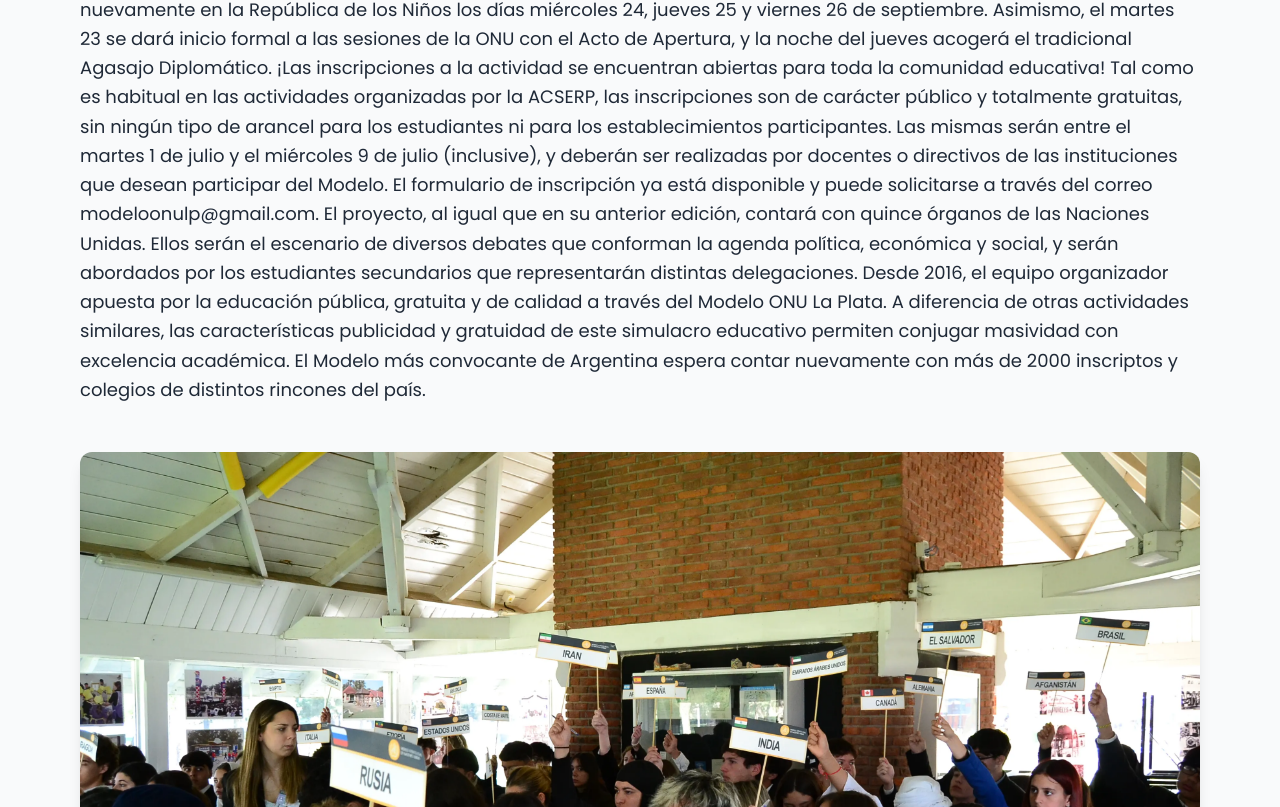
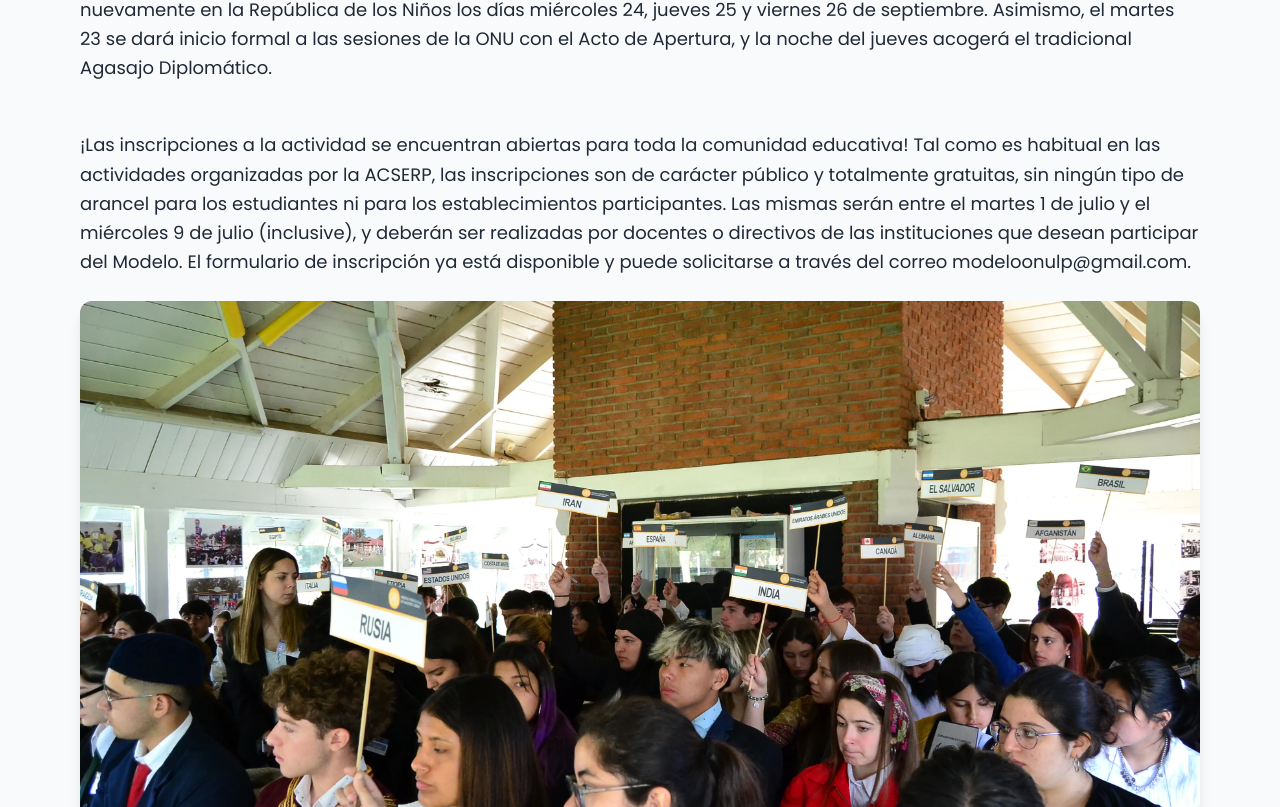
Before and after one commit to UliG1430/acserp-onu-website, a React (Vite) app: page /noticias/10 in a window 1280 px wide. Shown: the part 1093-1900 px from the top of the page. Built offline with nearby package versions, Linux system fonts and the light colour scheme.

Commit message:
mini fixes

```diff
--- a/src/assets/noticias/newsData.js
+++ b/src/assets/noticias/newsData.js
@@ -400,7 +400,7 @@ Los jóvenes y los Coordinadores, invitaron al equipo de No es una copia, Matía
 
 Por su parte, Micaela Mendivil reflexionó sobre el impacto que tiene el Modelo en la formación de los participantes y el interés genuino que despierta en ellos: "Los chicos eligen sentarse a leer qué es lo que está pasando en el mundo, y esas cosas nos ponen muy contentos, porque estamos apostando y formando a futuros líderes que pueden ser de La Plata o de cualquier parte. Y muchos de ellos, como también nos pasó a nosotros, terminamos definiendo nuestra carrera, qué era lo que queríamos hacer, y vemos esa ilusión en ellos, de seguir formándose académicamente…"
 
-No es una copia es el primer programa de streaming de una agencia de noticias de la Ciudad de La Plata. De lunes a viernes, entre las 10 y las 12 de la mañana, ofrece un formato moderno y dinámico que informa sobre los últimos acontecimientos de la ciudad. Mirá la nota completa por YouTube: https://youtu.be/erC5eFH9XnI
+No es una copia es el primer programa de streaming de una agencia de noticias de la Ciudad de La Plata. De lunes a viernes, entre las 10 y las 12 de la mañana, ofrece un formato moderno y dinámico que informa sobre los últimos acontecimientos de la ciudad. Mirá la nota completa:
     `,
     date: "Jueves, 31 de julio de 2025",
     img: noticias14,
--- a/src/pages/NewsDetail.jsx
+++ b/src/pages/NewsDetail.jsx
@@ -81,23 +81,32 @@ const NewsDetail = () => {
         />
       </motion.figure>
 
-      {/* Contenido */}
+      {/* Contenido y Galería */}
       <section className="space-y-12">
+        {(() => {
+          // Verificar si el contenido contiene HTML
+          const hasHTML = content.includes('<');
+
+          if (hasHTML) {
+            // Renderizar todo el contenido HTML junto, luego agregar imágenes al final
+            return (
+              <>
                 <motion.div
                   initial={{ opacity: 0, y: 10 }}
                   animate={{ opacity: 1, y: 0 }}
                   transition={{ duration: 0.6 }}
-          className="text-lg leading-relaxed text-gray-800 prose prose-lg max-w-none"
+                  className="prose prose-lg max-w-none [&_.space-y-4]:space-y-8 [&_.space-y-4>div]:mb-6"
                   dangerouslySetInnerHTML={{ __html: content }}
                 />
 
-        {/* Imágenes adicionales */}
+                {/* Imágenes adicionales al final */}
                 {news.additionalImages && news.additionalImages.map((image, index) => (
                   <motion.figure
                     key={index}
                     initial={{ opacity: 0, scale: 0.95 }}
                     animate={{ opacity: 1, scale: 1 }}
                     transition={{ duration: 0.6, delay: (index + 1) * 0.1 }}
+                    className="mt-8"
                   >
                     <img
                       src={image.url}
@@ -111,6 +120,46 @@ const NewsDetail = () => {
                     )}
                   </motion.figure>
                 ))}
+              </>
+            );
+          } else {
+            // Para contenido de texto plano, dividir por saltos de línea
+            const paragraphs = content.trim().split("\n").filter((p) => p.trim());
+
+            return paragraphs.map((paragraph, index) => (
+              <div key={index} className="space-y-6">
+                <motion.p
+                  initial={{ opacity: 0, y: 10 }}
+                  animate={{ opacity: 1, y: 0 }}
+                  transition={{ duration: 0.6, delay: index * 0.1 }}
+                  className="text-lg leading-relaxed text-gray-800"
+                >
+                  {paragraph}
+                </motion.p>
+
+                {/* Imagen secundaria debajo del párrafo */}
+                {news.additionalImages && index > 0 && news.additionalImages[index - 1] && (
+                  <motion.figure
+                    initial={{ opacity: 0, scale: 0.95 }}
+                    animate={{ opacity: 1, scale: 1 }}
+                    transition={{ duration: 0.6 }}
+                  >
+                    <img
+                      src={news.additionalImages[index - 1].url}
+                      alt={`Imagen ${index}`}
+                      className="w-full h-[600px] object-cover rounded-xl shadow-lg transition-transform duration-500 hover:scale-105"
+                    />
+                    {news.additionalImages[index - 1].description && (
+                      <figcaption className="text-gray-600 text-sm mt-2 text-center">
+                        {news.additionalImages[index - 1].description}
+                      </figcaption>
+                    )}
+                  </motion.figure>
+                )}
+              </div>
+            ));
+          }
+        })()}
       </section>
 
       {/* Video de YouTube (si existe) */}
```
Lines whose indentation alone changed are shown as unchanged.
